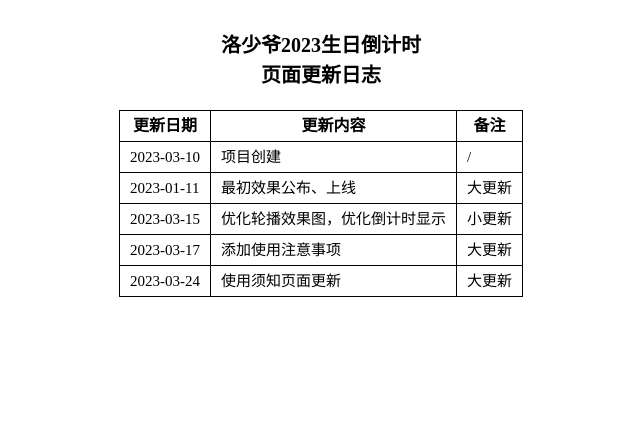
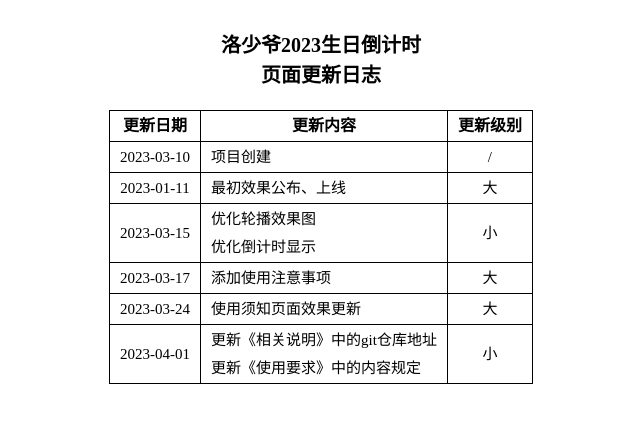
Before and after one commit to RealMaybe/lsy-birthday-countdown, a plain HTML site: page page/log.html in a window 1280 px wide. Shown: the whole page, without its empty margins (319-959 px from the left). Drawn offline with Linux system fonts and the light colour scheme.

Commit message:
小更新

```diff
--- a/css/agreement.less
+++ b/css/agreement.less
@@ -2,6 +2,11 @@
     margin: 0;
     padding: 0;
     list-style: none;
+}
+
+html {
+    font-size: 16px;
+    color: rgba(0, 0, 0, 1);
 }
 
 main {
--- a/css/log.less
+++ b/css/log.less
@@ -2,6 +2,11 @@
     margin: 0;
     padding: 0;
     list-style: none;
+}
+
+html {
+    font-size: 16px;
+    color: rgba(0, 0, 0, 1);
 }
 
 main {
@@ -33,7 +38,26 @@ h3 {
 
     th,
     td {
+        line-height: 1.25rem;
         padding: .3125rem .625rem;
         border: .0625rem solid #000;
     }
+
+    tr>td:nth-child(1),
+    tr>td:nth-child(3) {
+        text-align: center;
+    }
+
+    tr>td:nth-child(2) {
+        text-align: left;
+    }
+
+    p {
+        line-height: 1.25rem;
+        margin-bottom: .5rem;
+
+        &:last-child {
+            margin-bottom: 0;
+        }
+    }
 }
--- a/css/pe.less
+++ b/css/pe.less
@@ -13,6 +13,7 @@
 
 html {
     font-size: 16px;
+    color: rgba(0, 0, 0, 1);
 }
 
 // main
--- a/page/log.html
+++ b/page/log.html
@@ -20,7 +20,7 @@
                 <tr>
                     <th>更新日期</th>
                     <th>更新内容</th>
-                    <th>备注</th>
+                    <th>更新级别</th>
                 </tr>
             </thead>
             <tbody>
@@ -32,22 +32,33 @@
                 <tr>
                     <td>2023-01-11</td>
                     <td>最初效果公布、上线</td>
-                    <td>大更新</td>
+                    <td>大</td>
                 </tr>
                 <tr>
                     <td>2023-03-15</td>
-                    <td>优化轮播效果图，优化倒计时显示</td>
-                    <td>小更新</td>
+                    <td>
+                        <p>优化轮播效果图</p>
+                        <p>优化倒计时显示</p>
+                    </td>
+                    <td>小</td>
                 </tr>
                 <tr>
                     <td>2023-03-17</td>
                     <td>添加使用注意事项</td>
-                    <td>大更新</td>
+                    <td>大</td>
                 </tr>
                 <tr>
                     <td>2023-03-24</td>
-                    <td>使用须知页面更新</td>
-                    <td>大更新</td>
+                    <td>使用须知页面效果更新</td>
+                    <td>大</td>
+                </tr>
+                <tr>
+                    <td>2023-04-01</td>
+                    <td>
+                        <p>更新《相关说明》中的git仓库地址</p>
+                        <p>更新《使用要求》中的内容规定</p>
+                    </td>
+                    <td>小</td>
                 </tr>
             </tbody>
         </table>
```
Also changed, not shown: page/explain.html (+6 -3 lines), page/require.html (+6 -3 lines), css/agreement.css, css/log.css, css/pe.css.
